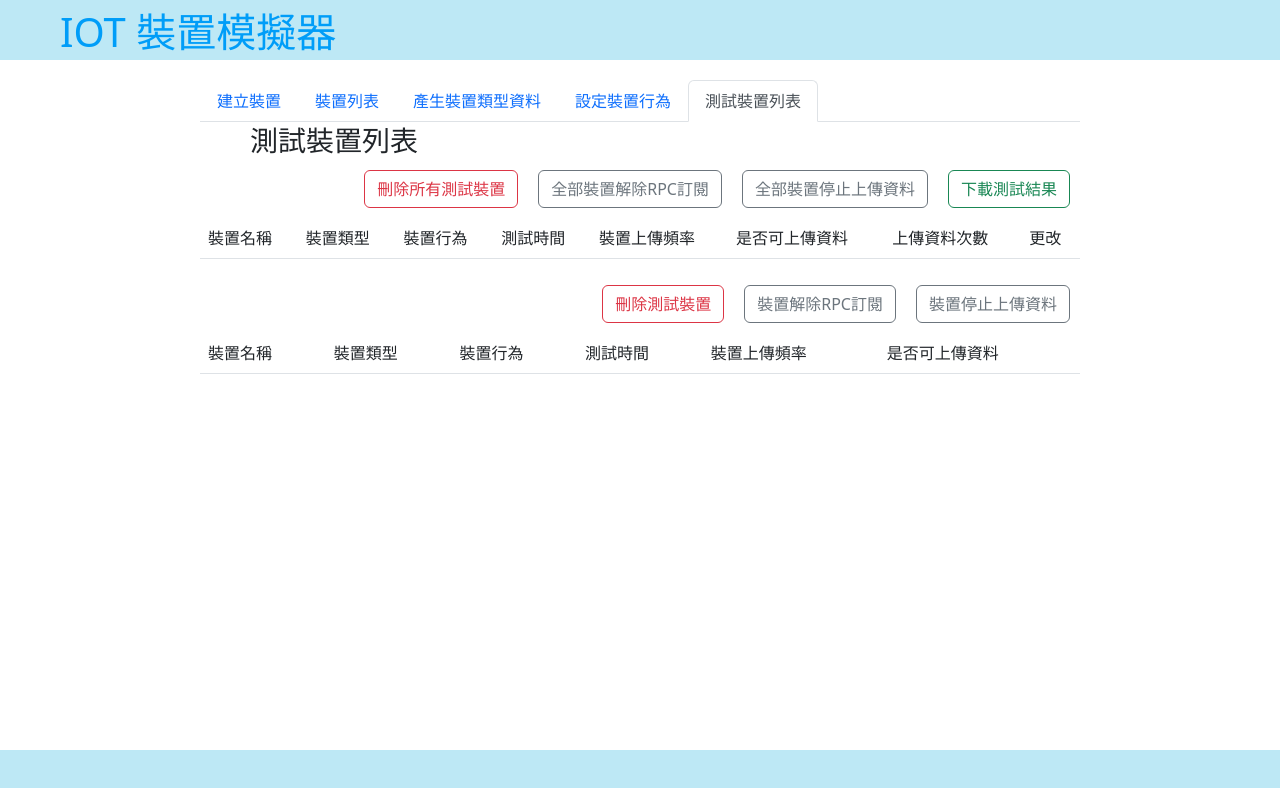
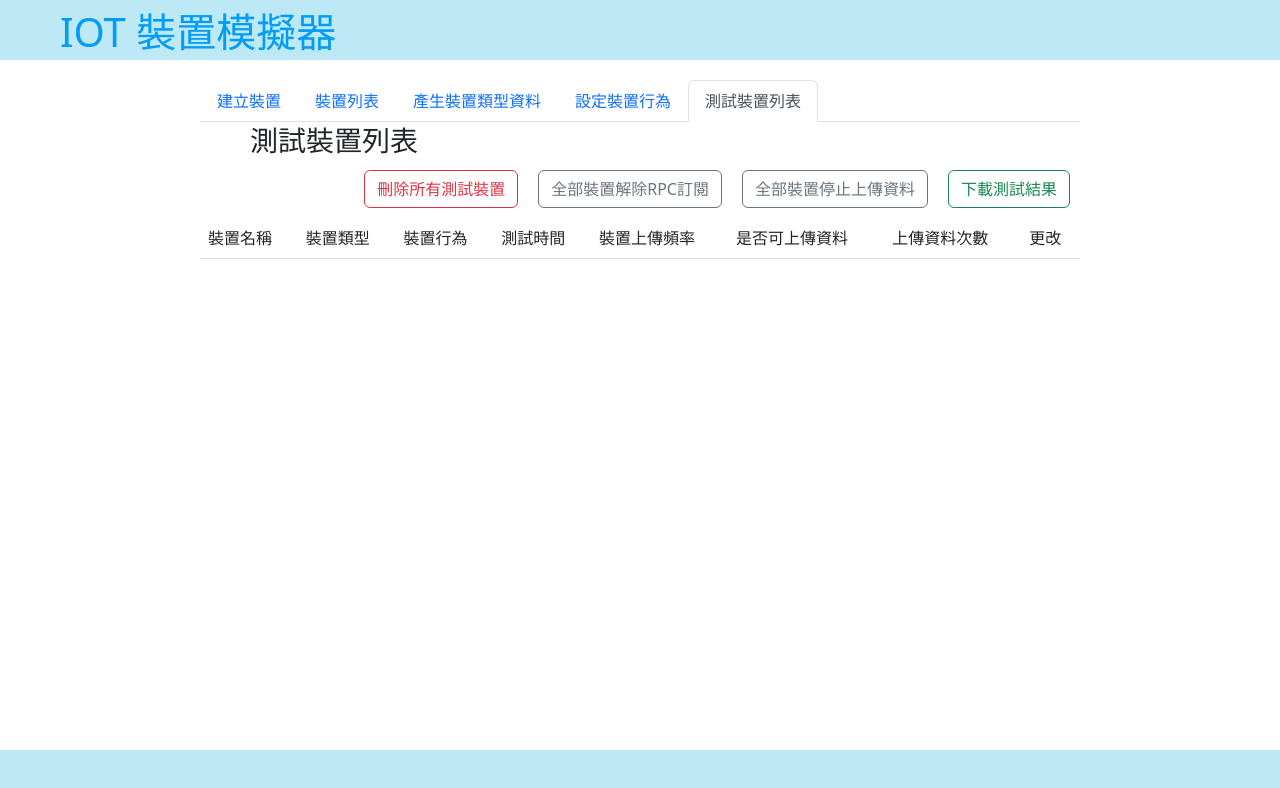
Before and after one commit to yachiTsao/thingsboard-test-tool-ui, a plain HTML site: page src/index.html in a window 1280 px wide. Both pictures are taken after a click on the link "測試裝置列表". Drawn offline with nearby package versions, Linux system fonts and the light colour scheme; no server answers.

Commit message:
feat: modify single device list

```diff
--- a/src/index.html
+++ b/src/index.html
@@ -165,7 +165,7 @@
                     </button>
                 </div>
             </table>
-            <table class="table table-striped">
+            <table class="table table-striped" id="single-device-list" style=" display: none;">
                 <thead>
                     <tr>
                         <td>裝置名稱</td>
@@ -179,13 +179,13 @@
                 <tbody id="single-test-device"></tbody>
                 <div class="d-md-flex justify-content-md-end">
                     <button id="delete-Device" type="bottom" class="btn btn-outline-danger"
-                        style="margin:10px;">刪除測試裝置
+                        style="margin:10px; display: none;">刪除測試裝置
                     </button>
                     <button id="remove-SubscribeRPC" type="bottom" class="btn btn-outline-secondary"
-                        style="margin:10px;">裝置解除RPC訂閱
+                        style="margin:10px; display: none;">裝置解除RPC訂閱
                     </button>
                     <button id="stop-UploadData" type="bottom" class="btn btn-outline-secondary"
-                        style="margin:10px;">裝置停止上傳資料
+                        style="margin:10px; display: none;">裝置停止上傳資料
                     </button>
                     <!-- <button id="check-Data" type="bottom" class="btn btn-outline-info"
                     style="margin:10px;">確定
--- a/src/index.js
+++ b/src/index.js
@@ -6,12 +6,20 @@ function hideAllSubpage(params) {
     $('.subpage').hide();
 }
 
+function hideSingleDevice(){
+    $('#single-device-list').hide();
+    $('#delete-Device').hide();
+    $('#remove-SubscribeRPC').hide();
+    $('#stop-UploadData').hide();
+}
+
 $(document).ready(async function () {
     // API 非同步操作 await
 
     // init subpage
     hideAllSubpage();
     $('#testDevicePage').show();
+
 
     $('#deviceList').on('click', function (e) {
         hideAllSubpage();
@@ -45,6 +53,7 @@ $(document).ready(async function () {
     });
 
     $('#TestDevice').on('click', function (e) {
+        hideSingleDevice();
         hideAllSubpage();
         $('#testDevicePage').show();
         removeAllLinkActiveClassName();
--- a/src/setSingleDeviceAction.js
+++ b/src/setSingleDeviceAction.js
@@ -35,6 +35,7 @@ function removeSubscribeRPC(singleDeviceData) {
             success: function (res) {
                 alert("已成功解除訂閱RPC");
                 loadDeviceList();
+                // loadSingleDeviceList();
                 // console.log(res);
             },
             error: function (data) {
@@ -47,14 +48,13 @@ function SendDateJsonParse(singleDeviceData) {
     return JSON.stringify({
         "deviceList": [singleDeviceData.id],
         "action": "sendData"
-        // "canFindMockDataEntity": false
     });
 }
 function stopUploadData(singleDeviceData) {
     let isFindSendData = false;
     isFindSendData = singleDeviceData.action.includes('sendData');
     if (isFindSendData === false) {
-        alert("停止上傳資料失敗1");
+        alert("停止上傳資料失敗");
     } else {
         $.ajax({
             url: "http://10.204.16.106:9316/TB/device/action/stop",
@@ -74,3 +74,17 @@ function stopUploadData(singleDeviceData) {
         });
     }
 }
+// function loadSingleDeviceList() {
+//     $.ajax({
+//         url: 'http://10.204.16.106:9316/TB/device/action/list',
+//         type: "get",
+//         dataType: "json",
+//         success: function (info) {
+//             console.log(info.devices);
+//             // reLoadSingleDevice(info.devices);
+//         },
+//         error: function (data) {
+//             console.log("請求失敗");
+//         }
+//     });
+// }
--- a/src/testDevice.js
+++ b/src/testDevice.js
@@ -14,6 +14,16 @@ function buildItem(device, index) {
     return `<tr><td> ${device.name} </td><td> ${device.type} </td><td> ${device.action[0]} <br> ${device.action[1]} </td>
     <td> ${device.testTime} </td><td> ${device.frequency} s </td><td> ${canLoadData} </td><td> ${device.testTime} </td>
     <td><button id="changeBtn-${index}" type="bottom" class="btn btn-outline-secondary"style="margin:10px;">編輯</button></td></tr>`
+}
+function buildSingleItem(device, index) {
+    let canLoadData = "No";
+    const isSendData = findArrayItem(device.action, 'sendData');
+    if (!device.action[0]) device.action[0] = ""; //sendData
+    if (!device.action[1]) device.action[1] = ""; //subscribeRPC
+    if (isSendData === true) canLoadData = "Yes";
+
+    return `<tr><td> ${device.name} </td><td> ${device.type} </td><td> ${device.action[0]} <br> ${device.action[1]} </td>
+    <td> ${device.testTime} </td><td> ${device.frequency} s </td><td> ${canLoadData} </td></tr>`
 }
 
 function buildTableandFourButtonFunction(deviceList) {
@@ -34,35 +44,27 @@ function buildTableandFourButtonFunction(deviceList) {
         });
     }
     // console.log(deviceList);
-    function buildSingleItem(device, index) {
-        let canLoadData = "No";
-        const isSendData = findArrayItem(device.action, 'sendData');
-        if (!device.action[0]) device.action[0] = ""; //sendData
-        if (!device.action[1]) device.action[1] = ""; //subscribeRPC
-        if (isSendData === true) canLoadData = "Yes";
-
-        return `<tr><td> ${device.name} </td><td> ${device.type} </td><td> ${device.action[0]} <br> ${device.action[1]} </td>
-        <td> ${device.testTime} </td><td> ${device.frequency} s </td><td> ${canLoadData} </td></tr>`
-    }
 
     const singlePage = document.getElementById('single-test-device');
     for(let k = 0; k < deviceList.length; k++){
         $(`#changeBtn-${k}`).on('click', changeSingleDevice =>{
+            $('#single-device-list').show();
+            $('#delete-Device').show();
+            $('#remove-SubscribeRPC').show();
+            $('#stop-UploadData').show();
             let singleTable = '';
             singleTable += buildSingleItem(deviceList[k],k);
-            console.log(singleTable);
+            // console.log(singleTable);
             singlePage.innerHTML = singleTable;
             $(`#delete-Device`).on('click', deleteSingleDevice => {
                 deleteDevices(deviceList[k].id);
             });
             $(`#remove-SubscribeRPC`).on('click', removeSingleSubscribeRPC => {
                 removeSubscribeRPC(deviceList[k]);
-                // console.log(singleTable,deviceList[k].id);
             });
             $(`#stop-UploadData`).on('click', stopSingleUploadData =>{
                 stopUploadData(deviceList[k]);
             });
-
         });
     }
 
```
